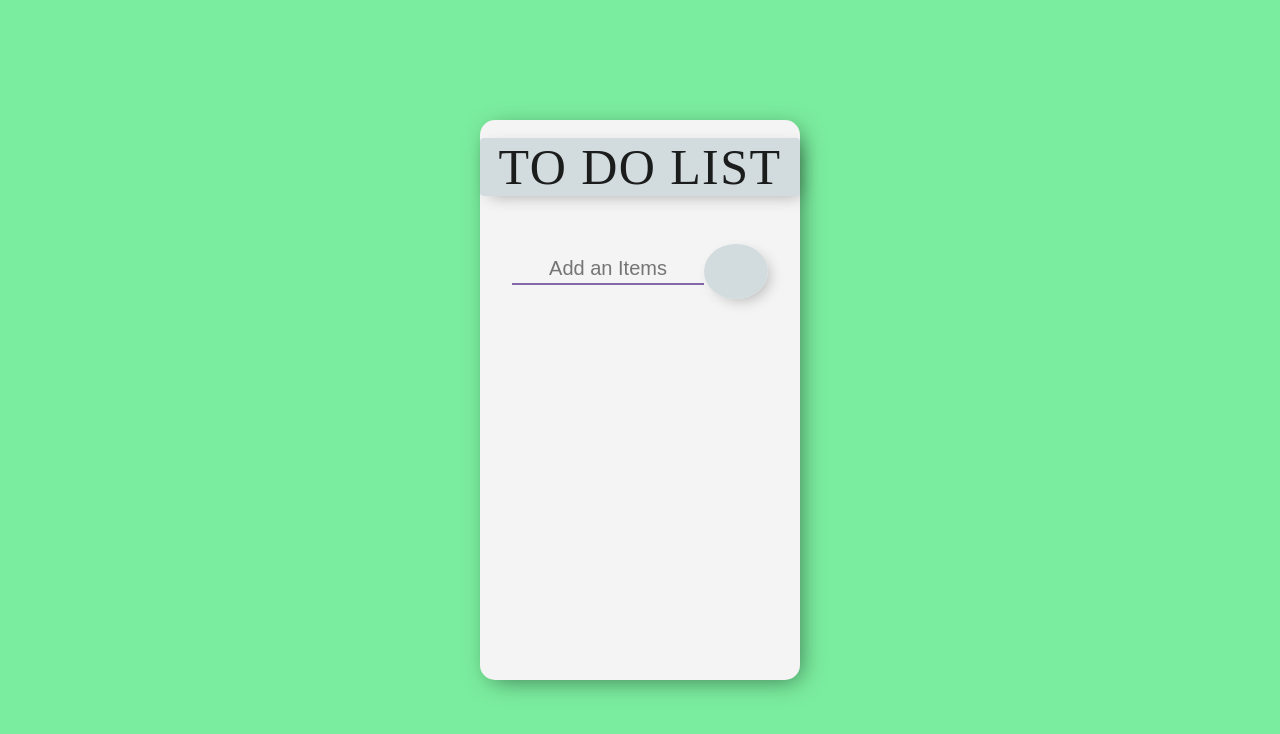
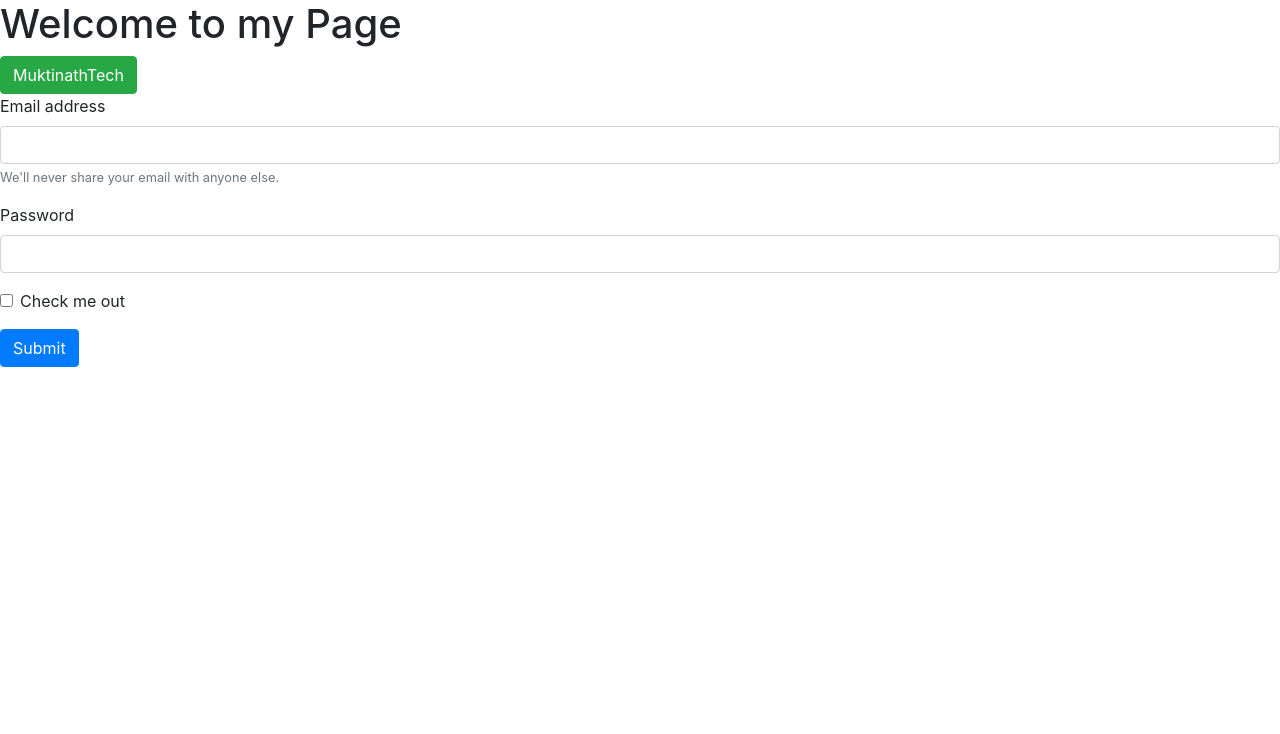
Before and after one commit to muktinathrajbanshi/ReactTutorial, a React (Create React App) app: page / in a window 1280 px wide. Shown: the top 734 px of the page. Built offline with nearby package versions, Linux system fonts and the light colour scheme; a web font is replaced by a local one.

Commit message:
Installing Bootstrap 4 and Using it in React JS

```diff
--- a/package.json
+++ b/package.json
@@ -9,6 +9,7 @@
     "@testing-library/jest-dom": "^6.6.3",
     "@testing-library/react": "^16.3.0",
     "@testing-library/user-event": "^13.5.0",
+    "bootstrap": "^4.5.0",
     "react": "^16.13.1",
     "react-digital-clock": "^0.1.2",
     "react-dom": "^16.13.1",
--- a/src/ToDoLists.jsx
+++ b/src/ToDoLists.jsx
@@ -1,27 +1,31 @@
 import React from "react";
-import Button from '@material-ui/core/Button';
-import AddIcon from '@material-ui/icons/Add';
+import "../node_modules/bootstrap/dist/css/bootstrap.min.css";
 
 const ToDoLists = () => {
+   return(
+      <>
+         <h1> Welcome to my Page </h1>
+         <button className="btn btn-success"> MuktinathTech </button>
 
-   return (
-      <>
-         <div className="main_div">
-            <div className="center_div">
-               <br />
-               <h1> To Do List </h1>
-               <br />
-               <input type="text"
-               placeholder="Add an Items"
-                />
-                <Button className="newBtn">
-                  <AddIcon />
-                </Button>
-            </div>
-         </div>
+<form>
+  <div class="form-group">
+    <label for="exampleInputEmail1">Email address</label>
+    <input type="email" class="form-control" id="exampleInputEmail1" aria-describedby="emailHelp" />
+    <small id="emailHelp" class="form-text text-muted">We'll never share your email with anyone else.</small>
+  </div>
+  <div class="form-group">
+    <label for="exampleInputPassword1">Password</label>
+    <input type="password" class="form-control" id="exampleInputPassword1" />
+  </div>
+  <div class="form-group form-check">
+    <input type="checkbox" class="form-check-input" id="exampleCheck1" />
+    <label class="form-check-label" for="exampleCheck1">Check me out</label>
+  </div>
+  <button type="submit" class="btn btn-primary">Submit</button>
+</form>
+
       </>
    );
-
 };
 
 export default ToDoLists;
--- a/src/index.css
+++ b/src/index.css
@@ -2,278 +2,5 @@
   margin: 0;
   padding: 0;
   box-sizing: border-box;
-  background-color: #d2dbdd;
+  /* background-color: #d2dbdd; */
 }
-
-.main_div {
-  width: 100%;
-  height: 100vh;
-  background: #7bed9f;
-  display: flex;
-  flex-direction: row;
-  justify-content: center;
-  align-items: center;
-  text-align: center;
-}
-
-.center_div {
-  width: 25%;
-  height: 70vh;
-  background-color: #f4f4f4;
-  box-shadow: 5px 5px 25px -5px rgba(0, 0, 0, 0.5);
-  border-radius: 15px;
-  -webkit-border-radius: 15px;
-  -moz-border-radius: 15px;
-  -ms-border-radius: 15px;
-  -o-border-radius: 15px;
-}
-
-h1 {
-  margin-bottom: 30px;
-  box-sizing: border-box;
-  color: rgba(0, 0, 0, 0.87);
-  font-size: 50px;
-  min-width: 64px;
-  font-weight: 500;
-  letter-spacing: 0.02857em;
-  text-transform: uppercase;
-  border-radius: 4px;
-  box-shadow: 5px 5px 15px -5px rgba(0, 0, 0, 0.3);
-  -webkit-border-radius: 4px;
-  -moz-border-radius: 4px;
-  -ms-border-radius: 4px;
-  -o-border-radius: 4px;
-}
-
-.newBtn {
-  background-color: #f4f4f4 !important;
-  color: white !important;
-  width: 50px;
-  height: 55px;
-  box-shadow: 5px 5px 15px -5px rgba(0, 0, 0, 0.3);
-  border-radius: 50% !important;
-  -webkit-border-radius: 50% !important;
-  -moz-border-radius: 50% !important;
-  -ms-border-radius: 50% !important;
-  -o-border-radius: 50% !important;
-  display: flex;
-  justify-content: center;
-  align-items: center;
-}
-
-.btn_div {
-  display: flex;
-  justify-content: space-around;
-  align-items: center;
-  margin-top: 50px;
-  background-color: #f4f4f4;
-}
-
-button {
-  width: 130px;
-  height: 50px;
-  background-color: #041045;
-  color: #fff;
-  text-transform: capitalize;
-  border-radius: 5px;
-  -webkit-border-radius: 5px;
-  -moz-border-radius: 5px;
-  -ms-border-radius: 5px;
-  -o-border-radius: 5px;
-  line-height: 50px;
-  font-size: 18px;
-  border: none;
-  outline: none;
-  box-shadow: 5px 5px 15px -5px rgba(0, 0, 0, 0.3);
-}
-
-button:hover {
-  background-color: #22a6b3;
-}
-
-input {
-  text-align: center;
-  height: 30px;
-  top: 10px;
-  border: none;
-  background: transparent;
-  font-size: 20px;
-  font-weight: 500;
-  width: 60%;
-  border-bottom: 2px solid #8566aa;
-  outline: none;
-}
-
-ol {
-  margin-top: 30px;
-}
-
-ol li {
-  padding-left: 0px;
-  text-align: left;
-  font-size: 20px;
-  font-weight: 500;
-  min-height: 40px;
-  display: flex;
-  align-items: center;
-  color: #8566aa;
-  text-transform: capitalize;
-}
-
-.todo_style {
-  display: flex;
-  flex-direction: row;
-  justify-content: left;
-  align-items: center;
-  color: #8566aa;
-  background-color: #f4f4f4;
-  padding-left: 15px;
-}
-
-.todo_style .fa-times {
-  width: 30px;
-  height: 30px;
-  border-radius: 50%;
-  -webkit-border-radius: 50%;
-  -moz-border-radius: 50%;
-  -ms-border-radius: 50%;
-  -o-border-radius: 50%;
-  display: flex;
-  justify-content: center;
-  align-items: center;
-  font-size: 20px;
-  color: #fff;
-  background-color: #8566aa;
-}
-.todo_style .fa-times:hover {
-  background-color: crimson;
-}
-
-.todo_style li {
-  background-color: #f4f4f4;
-  padding-left: 20px;
-}
-
-.heading_style {
-  padding: 30px 0;
-  text-align: center;
-  font-family: "Raleway", sans-serif;
-  text-transform: uppercase;
-  font-size: 13px;
-  letter-spacing: 2px;
-  font-weight: 500;
-  color: #868686;
-  background-color: #fff;
-  font-size: 1.5rem;
-  margin-bottom: 30px;
-}
-
-.slot_inner h1 {
-  width: 220px;
-  height: 40px;
-  display: flex;
-  font-weight: 500;
-  font-size: 20px;
-  letter-spacing: 1px;
-  flex-direction: column;
-  align-items: center;
-  justify-content: center;
-  padding-bottom: 8px;
-}
-
-.slotmachine {
-  width: 20%;
-  height: 50vh;
-  border: 3px solid grey;
-  background-color: #fff;
-  display: flex;
-  justify-content: center;
-  align-items: center;
-  flex-direction: column;
-  margin: auto;
-}
-
-.cards {
-  width: 100%;
-  height: auto;
-}
-
-.card {
-  margin: 6%;
-  transition: all 0.4s cubic-bezier(0.175, 0.885, 0, 1);
-  -webkit-transition: all 0.4s cubic-bezier(0.175, 0.885, 0, 1);
-  -moz-transition: all 0.4s cubic-bezier(0.175, 0.885, 0, 1);
-  -ms-transition: all 0.4s cubic-bezier(0.175, 0.885, 0, 1);
-  -o-transition: all 0.4s cubic-bezier(0.175, 0.885, 0, 1);
-  background-color: #fff;
-  width: 21.25%;
-  border-radius: 12px;
-  -webkit-border-radius: 12px;
-  -moz-border-radius: 12px;
-  -ms-border-radius: 12px;
-  -o-border-radius: 12px;
-  box-shadow: 0px 13px 10px -7px rgba(0, 0, 0, 0.1);
-  float: left;
-}
-
-.card:hover {
-  box-shadow: 0px 30px 18px -8px rgba(0, 0, 0, 0.1);
-  transform: scale(1.05, 1.05);
-  -webkit-transform: scale(1.05, 1.05);
-  -moz-transform: scale(1.05, 1.05);
-  -ms-transform: scale(1.05, 1.05);
-  -o-transform: scale(1.05, 1.05);
-}
-
-.card__img {
-  width: 100%;
-  height: 50%;
-  border-top-left-radius: 12px;
-  border-top-right-radius: 12px;
-}
-
-.card__info {
-  background-color: #fff;
-  border-bottom-left-radius: 12px;
-  border-bottom-right-radius: 12px;
-  padding: 16px 24px 24px 24px;
-  background-color: #fff;
-}
-
-.card__category {
-  font-family: "Releway", sans-serif;
-  text-transform: uppercase;
-  font-size: 13px;
-  letter-spacing: 2px;
-  font-weight: 500;
-  color: #868686;
-  background-color: #fff;
-}
-
-.card__title {
-  margin-top: 5px;
-  margin-bottom: 10px;
-  font-family: "Raleway", sans-serif;
-  background-color: #fff;
-  text-transform: capitalize;
-}
-
-@media (max-width: 768px) {
-  .center_div {
-    width: 55%;
-  }
-
-  .todo_style li {
-    margin: 0 15px 0 15px;
-    display: flex;
-    justify-content: center;
-    align-items: center;
-  }
-  button {
-    margin-left: 5px;
-    min-height: 40px;
-    width: 40px;
-    color: #fff;
-    font-size: 30px;
-  }
-}
```
Also changed, not shown: 1 other file (tests, documents, lock files or other folders).
